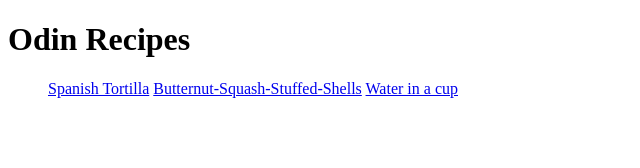
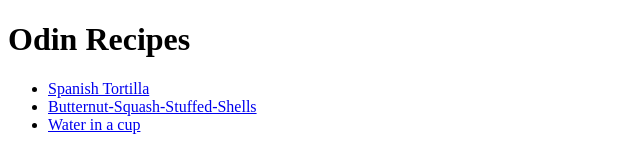
Before and after one commit to 0csis/odin-recipes, a plain HTML site: page index.html in a window 1280 px wide. Shown: the whole page, without its empty margins (0-640 px from the left). Drawn offline with Linux system fonts and the light colour scheme.

Commit message:
Modify index.html

```diff
--- a/index.html
+++ b/index.html
@@ -9,9 +9,9 @@
 <body>
   <h1>Odin Recipes</h1>
   <ul>
-    <a href="recipes/tortilla.html">Spanish Tortilla</a>
-    <a href="recipes/Butternut-Squash-Stuffed-Shells.html">Butternut-Squash-Stuffed-Shells</a>
-    <a href="recipes/water-in-a-cup.html">Water in a cup</a>
+    <li><a href="recipes/tortilla.html">Spanish Tortilla</a></li>
+    <li><a href="recipes/Butternut-Squash-Stuffed-Shells.html">Butternut-Squash-Stuffed-Shells</a></li>
+    <li><a href="recipes/water-in-a-cup.html">Water in a cup</a></li>
   </ul>
 </body>
 </html>
```
